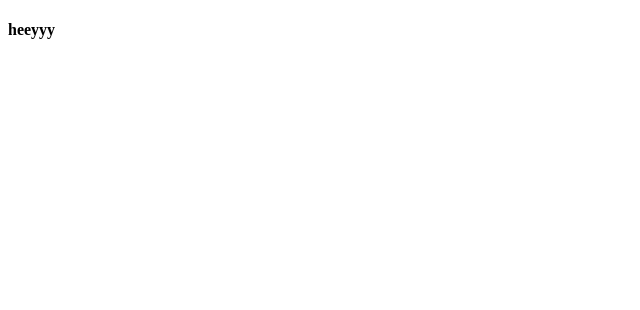
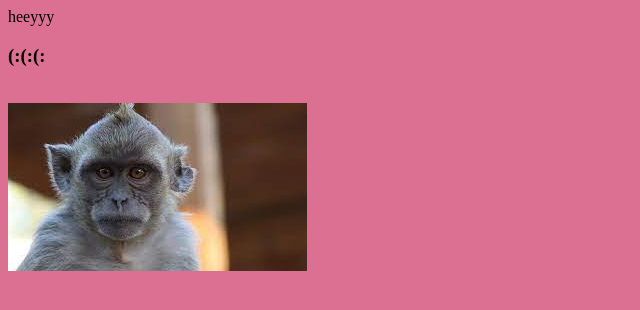
Before and after one commit to ronizk1/html.lo, a plain HTML site: page index.html in a window 1280 px wide. Shown: the whole page, without its empty margins (0-640 px from the left). Drawn offline with Linux system fonts and the light colour scheme.

Commit message:
add a picture

```diff
--- a/index.html
+++ b/index.html
@@ -5,7 +5,11 @@
     <meta name="viewport" content="width=, initial-scale=1.0">
     <title>Document</title>
 </head>
-<body>
-    <h4>heeyyy</h4>
+<body style="background-color: palevioletred;"
+    <h1>heeyyy</h1>
+    <br>
+    <h3>(:(:(:</h3>
+    <br>
+    <img src="mon.jpg" alt="">
 </body>
 </html>
```
Also changed, not shown: mon.jpg (added).
